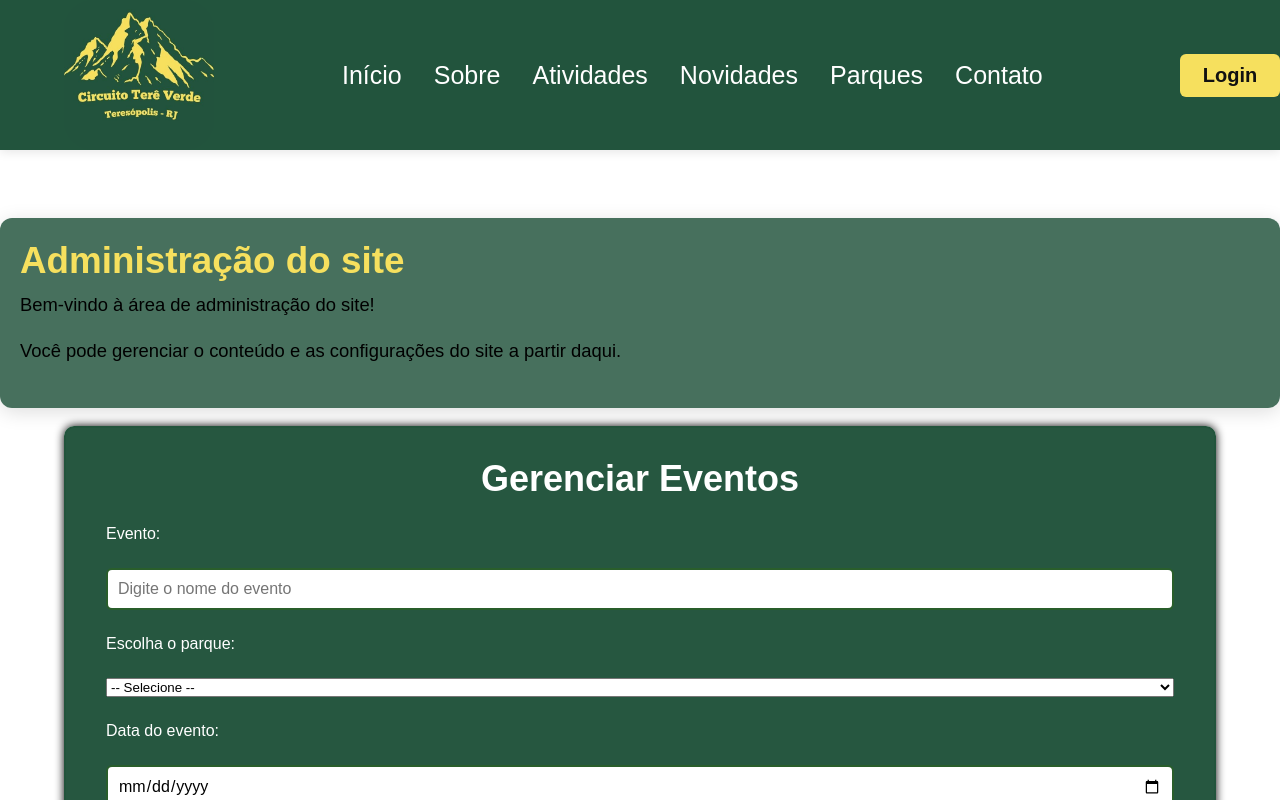
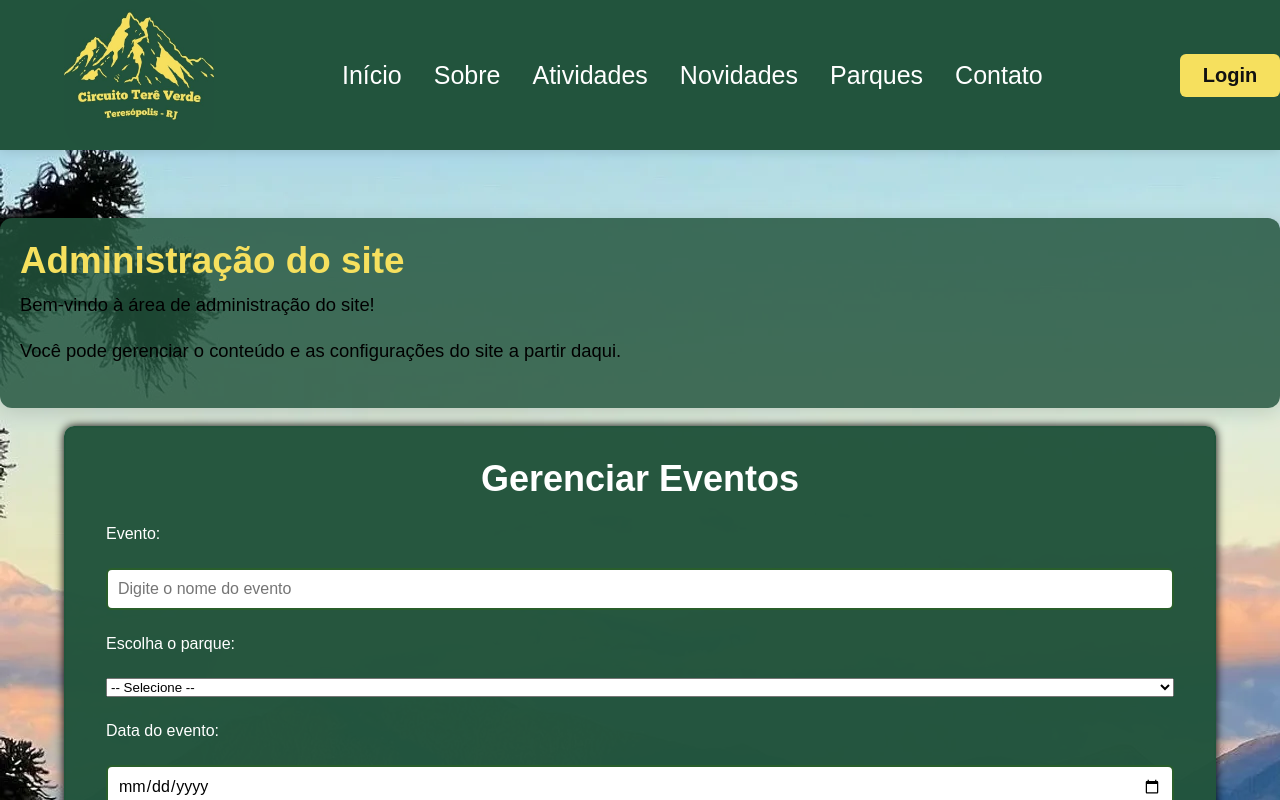
Before and after one commit to Danielletomaz/Circuito-Ter-Verde, a plain HTML site: page log.html in a window 1280 px wide. Shown: the top 800 px of the page. Drawn offline with Linux system fonts and the light colour scheme.

Commit message:
Update style.css

```diff
--- a/style.css
+++ b/style.css
@@ -16,7 +16,7 @@
 
 
 html, body {
-        background-image: url("dragão5.webp");
+        background-image: url("imagens/dragão5.webp");
         height: 100%; /* Garante que o HTML e o body ocupem 100% da altura da tela */
         margin: 0; /* Remove margens padrão */
         padding: 0; /* Remove paddings padrão */
```
